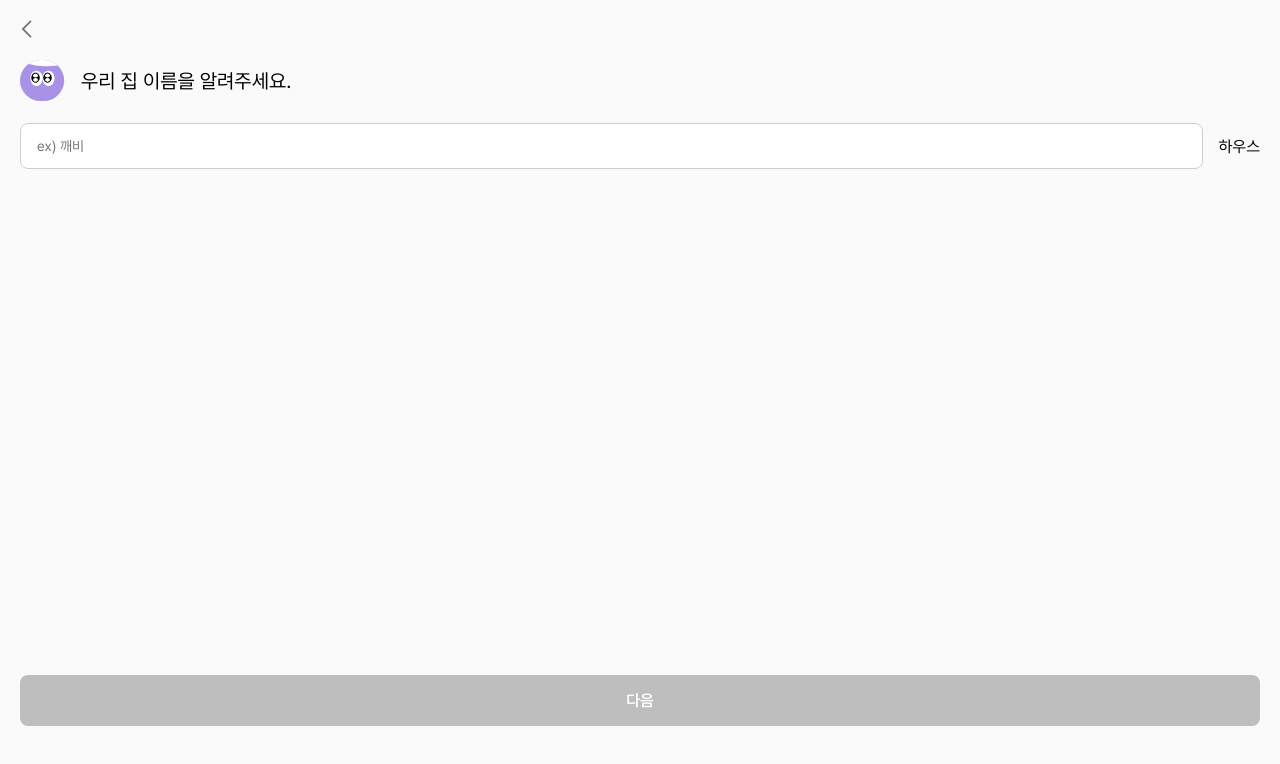
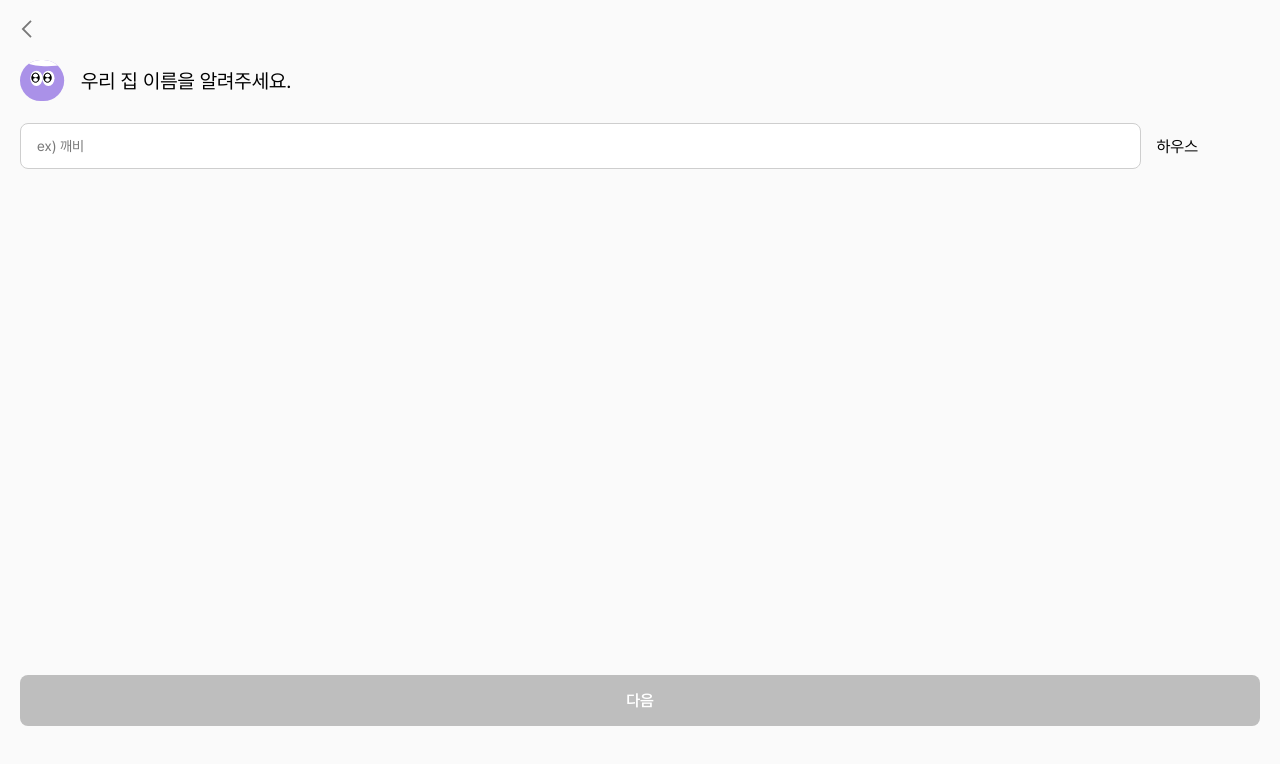
Before and after one commit to 3olly/Kkaebi-Frontend, a React (Create React App) app: page /signupsethome in a window 1280 px wide. Shown: the top 764 px of the page. Built offline with nearby package versions, Linux system fonts and the light colour scheme; no server answers.

Commit message:
fix: SignupSetHomePage 오른쪽 화면 잘림 해결 두 번째 시도

```diff
--- a/src/pages/SignupPage/SignupSetHomePage.jsx
+++ b/src/pages/SignupPage/SignupSetHomePage.jsx
@@ -123,17 +123,17 @@ const InputBox = styled.div`
   display: flex;
   flex-direction: row;
   align-items: center;
-  width: 100%;
+  width: 95%;
   box-sizing: border-box;
 
   @media (max-width: 320px) {
     /* 가로 길이가 400px 이하일 때 */
-    width: calc(100% - 40px); /* padding 20px을 양쪽에서 제외한 너비 */
+    width: calc(95% - 40px); /* padding 20px을 양쪽에서 제외한 너비 */
   }
 
   @media (max-width: 300px) {
     /* 더 작은 화면에서도 추가 조정 */
-    width: calc(100% - 60px); /* 추가적인 여백 확보 */
+    width: calc(95% - 60px); /* 추가적인 여백 확보 */
   }
 `;
 
```
